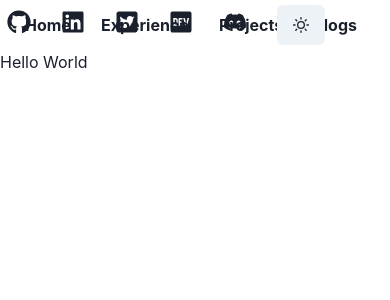
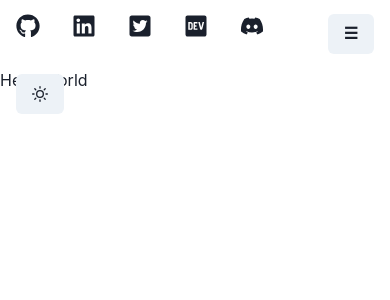
Before and after one commit to sanketshevkar/Portfolio, a Next.js app: page / in a window 390 px wide. Shown: the top 300 px of the page. Built offline with nearby package versions, Linux system fonts and the light colour scheme.

Commit message:
feat(components): responsive navbar added
Signed-off-by: Sanket Shevkar <shevkar.sanket@gmail.com>

```diff
--- a/components/Navbar.js
+++ b/components/Navbar.js
@@ -1,13 +1,15 @@
 import { useState } from 'react'
 import Link from 'next/link';
-import navStyles from '../styles/Navbar.module.css';
 import { Button, useColorMode, Icon } from '@chakra-ui/react';
 import { SunIcon, MoonIcon } from '@chakra-ui/icons'
 import { FaGithub, FaLinkedin, FaTwitterSquare, FaDev, FaDiscord } from "react-icons/fa";
 
 function Navbar() {
     const [mode, setMode] = useState("light");
+    const [navState, setNavState] = useState("topnav");
+
     const { toggleColorMode } = useColorMode();
+
     const onClickModeHandler = () =>{
         toggleColorMode();
         if(mode==="light"){
@@ -16,21 +18,31 @@ function Navbar() {
             setMode("light");
         }
     }
+
+    const onClickNavHandler = () =>{
+        if (navState === "topnav"){
+            setNavState("topnav responsive");
+        }else{
+            setNavState("topnav");
+        }
+    }
+
     return (
-        <nav className={navStyles.nav}>
+      <nav className={`${navState}`}>
         <ul>
           <li><Link href="/">Home</Link></li>
           <li><Link href="/experience">Experience</Link></li>
           <li><Link href="/projects">Projects</Link></li>
           <li><Link href="/blogs">Blogs</Link></li>
+          <li className="icon" onClick={onClickNavHandler}><Button>&#9776;</Button></li>
         </ul>
-                <ul className={navStyles.social}>
-                    <li><Link href="/blogs"><Icon w={6} h={6} as={FaGithub} /></Link></li>
-                    <li><Link href="/blogs"><Icon w={6} h={6} as={FaLinkedin} /></Link></li>
-                    <li><Link href="/blogs"><Icon w={6} h={6} as={FaTwitterSquare} /></Link></li>
-                    <li><Link href="/blogs"><Icon w={6} h={6} as={FaDev} /></Link></li>
-                    <li><Link href="/blogs"><Icon w={6} h={6} as={FaDiscord} /></Link></li>
-                    <li><Button onClick={onClickModeHandler}>{mode==="light"?<SunIcon />:<MoonIcon />}</Button></li>
+        <ul className="social">
+          <li className="socialIcon"><Link href="/blogs"><Icon w={6} h={6} as={FaGithub} /></Link></li>
+          <li className="socialIcon"><Link href="/blogs"><Icon w={6} h={6} as={FaLinkedin} /></Link></li>
+          <li className="socialIcon"><Link href="/blogs"><Icon w={6} h={6} as={FaTwitterSquare} /></Link></li>
+          <li className="socialIcon"><Link href="/blogs"><Icon w={6} h={6} as={FaDev} /></Link></li>
+          <li className="socialIcon"><Link href="/blogs"><Icon w={6} h={6} as={FaDiscord} /></Link></li>
+          <li className="socialIcon"><Button onClick={onClickModeHandler}>{mode==="light"?<SunIcon />:<MoonIcon />}</Button></li>
         </ul>
       </nav>
     )
--- a/pages/_app.js
+++ b/pages/_app.js
@@ -1,6 +1,7 @@
 import '../styles/globals.css';
 import { ChakraProvider } from "@chakra-ui/react";
 import Navbar from '../components/Navbar';
+import '../styles/Navbar.css'
 
 function MyApp({ Component, pageProps }) {
   return(
--- /dev/null
+++ b/styles/Navbar.css
@@ -0,0 +1,50 @@
+.topnav {
+  overflow: hidden;
+}
+
+.social{
+  position: absolute;
+  right: 55px;
+}
+
+.topnav li {
+  float: left;
+  display: block;
+  text-align: center;
+  padding: 14px 16px;
+  text-decoration: none;
+  font-size: 17px;
+}
+
+.topnav .icon {
+  display: none;
+}
+
+@media screen and (max-width: 800px) {
+  .topnav li:not(.socialIcon) {
+    display: none;
+  }
+  .topnav li.icon {
+    float: right;
+    display: block;
+  }
+}
+
+@media screen and (max-width: 800px) {
+  .topnav.responsive {
+    position: relative;
+  }
+  .topnav.responsive li.icon {
+    position: absolute;
+    right: 0;
+    top: 0;
+  }
+  .topnav.responsive li {
+    float: none;
+    display: block;
+  }
+
+  .topnav.responsive ul {
+    margin: 4rem 0rem 3rem 0rem;
+  }
+}
--- a/styles/Navbar.module.css
+++ /dev/null
@@ -1,24 +0,0 @@
-.nav {
-    height: 50px;
-    padding: 10px;
-    display: flex;
-    align-items: center;
-    justify-content: flex-start;
-  }
-
-  .nav ul {
-    display: flex;
-    justify-content: center;
-    align-items: center;
-    list-style: none;
-  }
-
-  .nav ul li {
-    margin: 5px 15px;
-    font-weight: bold;
-  }
-
-  .social{
-    position: absolute;
-    right: 50px;
-  }
```
Lines whose indentation alone changed are shown as unchanged.
